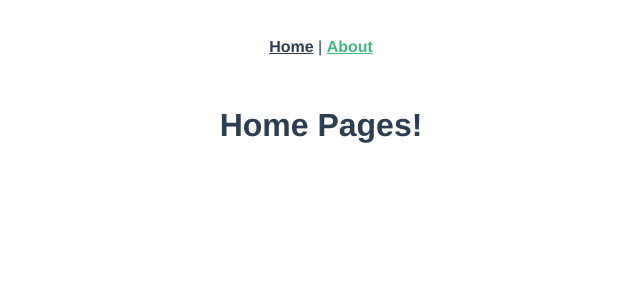
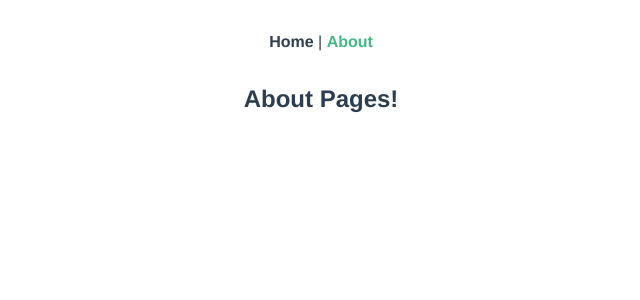
Before and after one commit to rizalarfiyan/refactory-frontend, a Vue app: page /about in a window 1280 px wide. Shown: the top 300 px of the page, without its empty margins (319-959 px from the left). Built offline with nearby package versions, Linux system fonts and the light colour scheme.

Commit message:
feat: tailwindcss

```diff
--- /dev/null
+++ b/postcss.config.js
@@ -0,0 +1,6 @@
+module.exports = {
+  plugins: {
+    tailwindcss: {},
+    autoprefixer: {},
+  },
+}
--- /dev/null
+++ b/src/assets/tailwind.css
@@ -0,0 +1,5 @@
+@tailwind base;
+
+@tailwind components;
+
+@tailwind utilities;
--- a/src/main.js
+++ b/src/main.js
@@ -1,6 +1,7 @@
 import Vue from 'vue'
 import App from './App.vue'
 import router from './router'
+import './assets/tailwind.css'
 
 Vue.config.productionTip = false
 
--- a/src/views/About.vue
+++ b/src/views/About.vue
@@ -1,6 +1,6 @@
 <template>
-  <div class="home">
-    <h1>Home Pages!</h1>
+  <div class="about">
+    <h1 class="text-2xl font-semibold leading-tight">About Pages!</h1>
   </div>
 </template>
 
--- a/src/views/Home.vue
+++ b/src/views/Home.vue
@@ -1,6 +1,6 @@
 <template>
   <div class="home">
-    <h1>Home Pages!</h1>
+    <h1 class="text-2xl font-semibold leading-tight">Home Pages!</h1>
   </div>
 </template>
 
--- /dev/null
+++ b/tailwind.config.js
@@ -0,0 +1,13 @@
+module.exports = {
+  purge: {
+    content: ['./public/**/*.html', './src/**/*.vue'],
+  },
+  darkMode: false,
+  theme: {
+    extend: {},
+  },
+  variants: {
+    extend: {},
+  },
+  plugins: [],
+}
```
Also changed, not shown: package.json (+5 -14 lines), 1 other file (tests, documents, lock files or other folders).
